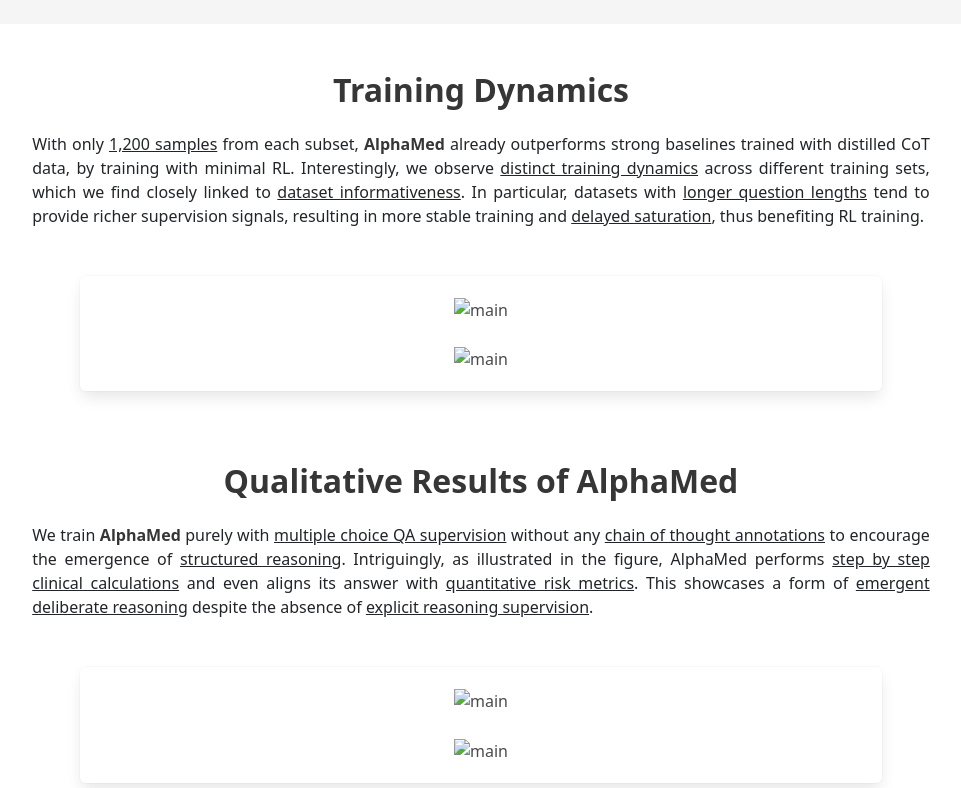
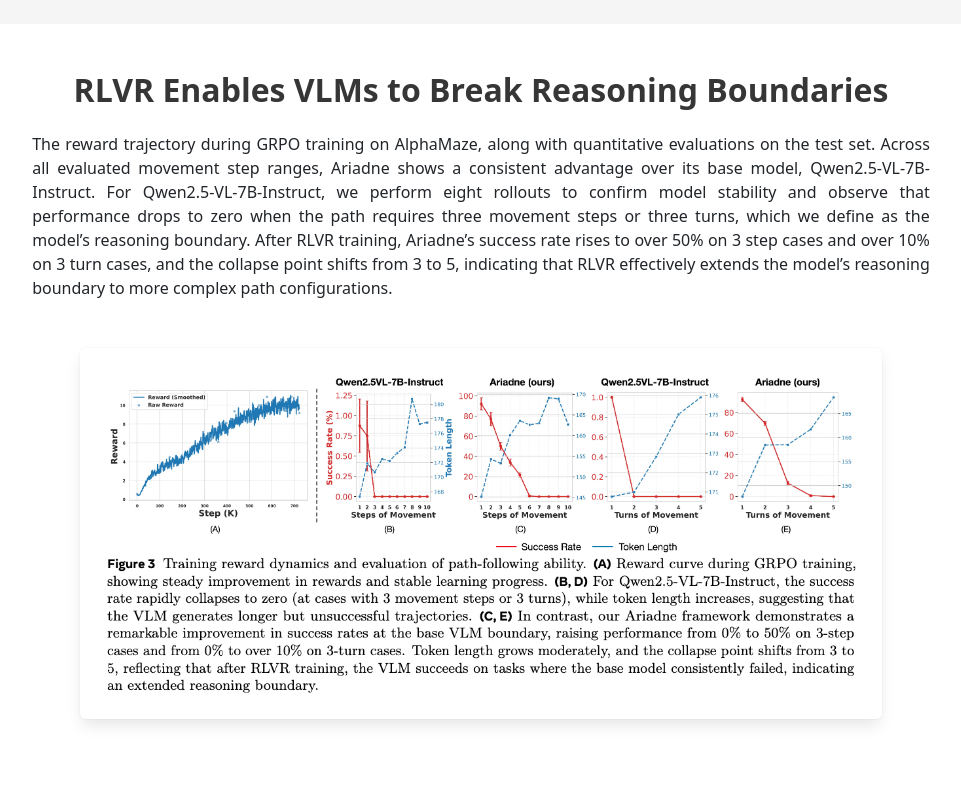
Before and after one commit to MingheShen/Ariadne, a plain HTML site: page index.html in a window 1280 px wide. Shown: the part 1026-1814 px from the top of the page, without its empty margins (159-1120 px from the left). Drawn offline with nearby package versions, Linux system fonts and the light colour scheme; some icons are missing; a web font is replaced by a local one.

Commit message:
Update index.html

```diff
--- a/index.html
+++ b/index.html
@@ -120,47 +120,22 @@
         <div class="container">
           <div class="columns is-centered has-text-centered">
             <div class="column is-four-fifths">
-              <h2 class="title is-3">Training Dynamics</h2>
+              <h2 class="title is-3">RLVR Enables VLMs to Break Reasoning Boundaries</h2>
               <div class="content has-text-justified">
                 <p>
-                    With only <u>1,200 samples</u> from each subset, <strong>AlphaMed</strong> already outperforms strong baselines trained with distilled CoT data, by training with minimal RL. Interestingly, we observe <u>distinct training dynamics</u> across different training sets, which we find closely linked to <u>dataset informativeness</u>. In particular, datasets with <u>longer question lengths</u> tend to provide richer supervision signals, resulting in more stable training and <u>delayed saturation</u>, thus benefiting RL training.
+					The reward trajectory during GRPO training on AlphaMaze, along with quantitative evaluations on the test set. Across all evaluated movement step ranges, Ariadne shows a consistent advantage over its base model, Qwen2.5-VL-7B-Instruct. For Qwen2.5-VL-7B-Instruct, we perform eight rollouts to confirm model stability and observe that performance drops to zero when the path requires three movement steps or three turns, which we define as the model’s reasoning boundary. After RLVR training, Ariadne’s success rate rises to over 50% on 3 step cases and over 10% on 3 turn cases, and the collapse point shifts from 3 to 5, indicating that RLVR effectively extends the model’s reasoning boundary to more complex path configurations.
                 </p>
                 <div class="box m-5">
                     <div class="content has-text-centered">
-                      <img src="static/images/single-sub-dataset.png" alt="main" class="center" width="100%"/>
-                    </div>
-                    <div class="content has-text-centered">
-                      <img src="static/images/traindyn.png" alt="main" class="center" width="100%"/>
+                      <img src="static/images/train.png" alt="main" class="center" width="100%"/>
                     </div>
                   </div>
               </div>
             </div>
           </div>
-
-
           <div class="columns is-centered has-text-centered">
             <div class="column is-four-fifths">
-              <h2 class="title is-3">Qualitative Results of AlphaMed</h2>
-              <div class="content has-text-justified">
-                <p>
-                  We train <strong>AlphaMed</strong> purely with <u>multiple choice QA supervision</u> without any <u>chain of thought annotations</u> to encourage the emergence of <u>structured reasoning</u>. Intriguingly, as illustrated in the figure, AlphaMed performs <u>step by step clinical calculations</u> and even aligns its answer with <u>quantitative risk metrics</u>. This showcases a form of <u>emergent deliberate reasoning</u> despite the absence of <u>explicit reasoning supervision</u>.
-                </p>
-                <div class="box m-5">
-                    <div class="content has-text-centered">
-                      <img src="static/images/q2q.png" alt="main" class="center" width="80%"/>
-                    </div>
-                    <div class="content has-text-centered">
-                      <img src="static/images/q2a.png" alt="main" class="center" width="80%"/>
-                    </div>
-                  </div>
-              </div>
-            </div>
-          </div>
-
-
-          <div class="columns is-centered has-text-centered">
-            <div class="column is-four-fifths">
-              <h2 class="title is-3">Performance of AlphaMed</h2>
+              <h2 class="title is-3">RLVR Extends VLM Reasoning to Real-world Tasks</h2>
               <div class="content has-text-justified">
                 <p>
 					Ariadne achieves strong performance on MapBench and ReasonMap. The model generalizes well across diverse spatial layouts, from unstructured outdoor networks to structured indoor grids, and demonstrates clear gains in long-horizon, multi-turn reasoning. These improvements are most apparent under high path complexity and extended reasoning chains, where instruction-tuned baselines degrade notably. Together, the results suggest that GRPO training on synthetic maze data effectively enhances spatial-visual reasoning, improving the model’s capability to handle complex real-world tasks.
```
